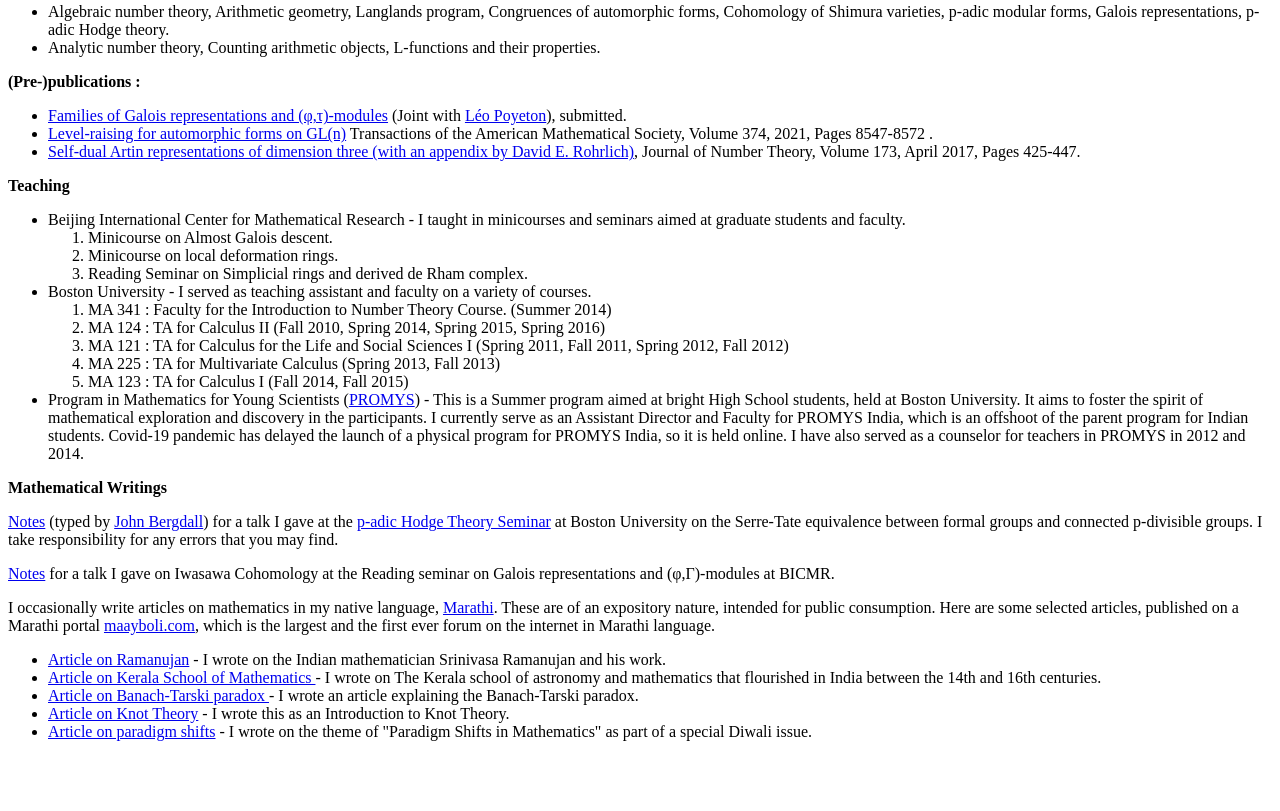
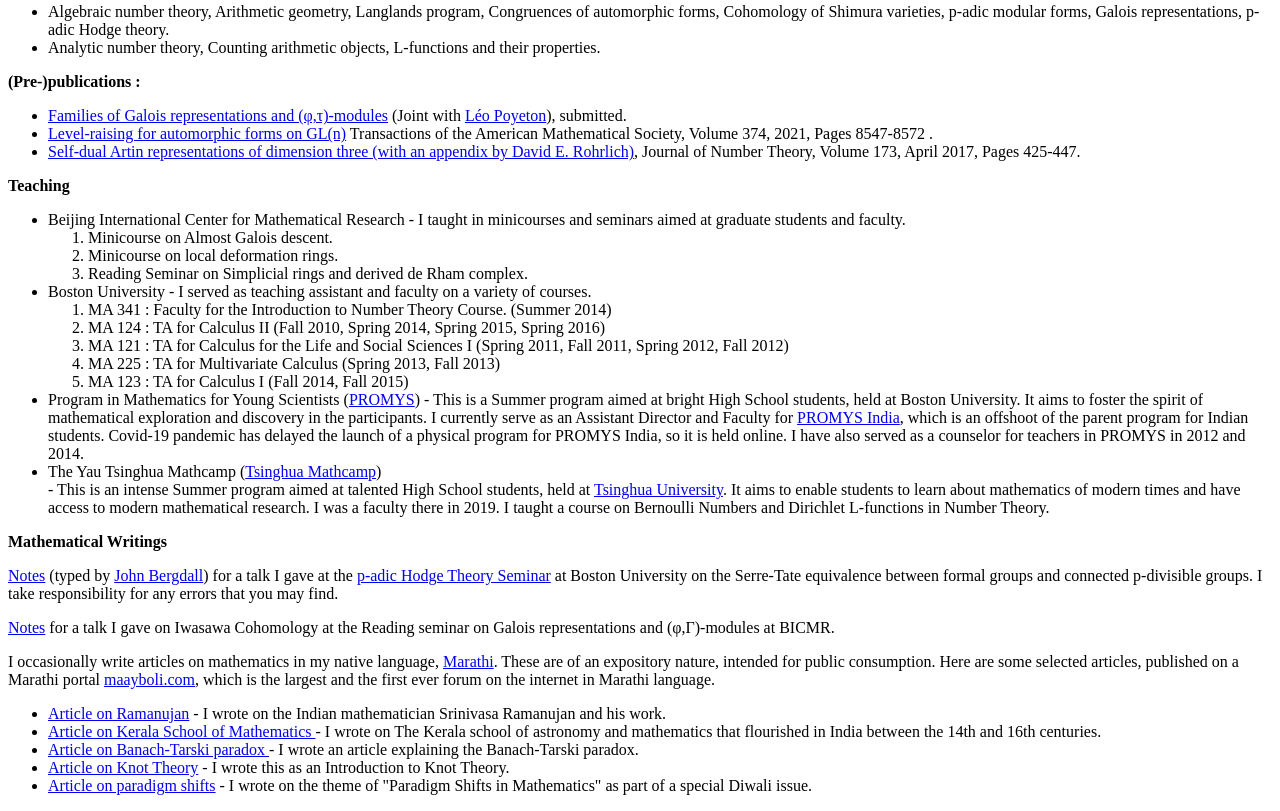
Before and after one commit to adityakarnataki/adityakarnataki.github.io, a plain HTML site: page index.html in a window 1280 px wide. Shown: the part 733-1544 px from the top of the page. Before the commit the page ends 1490 px from the top, so only its background shows below. Drawn offline with Linux system fonts and the light colour scheme.

Commit message:
Update index.html

```diff
--- a/index.html
+++ b/index.html
@@ -133,7 +133,9 @@
 </ol>
 </li>
 
-<li> Program in Mathematics for Young Scientists (<a href ="https://promys.org/">PROMYS</a>) - This is a Summer program aimed at bright High School students, held at Boston University. It aims to foster the spirit of mathematical exploration and discovery in the participants. I currently serve as an Assistant Director and Faculty for PROMYS India, which is an offshoot of the parent program for Indian students. Covid-19 pandemic has delayed the launch of a physical program for PROMYS India, so it is held online. I have also served as a counselor for teachers in PROMYS in 2012 and 2014. </li>
+<li> Program in Mathematics for Young Scientists (<a href ="https://promys.org/">PROMYS</a>) - This is a Summer program aimed at bright High School students, held at Boston University. It aims to foster the spirit of mathematical exploration and discovery in the participants. I currently serve as an Assistant Director and Faculty for <a href="https://promys-india.org/"> PROMYS India</a>, which is an offshoot of the parent program for Indian students. Covid-19 pandemic has delayed the launch of a physical program for PROMYS India, so it is held online. I have also served as a counselor for teachers in PROMYS in 2012 and 2014. </li>
+
+<li> The Yau Tsinghua Mathcamp (<a href="http://www.tsinghuamathcamp.cn/">Tsinghua Mathcamp</a>)</li> - This is an intense Summer program aimed at talented High School students, held at <a href="https://www.tsinghua.edu.cn/en/">Tsinghua University</a>. It aims to enable students to learn about mathematics of modern times and have access to modern mathematical research. I was a faculty there in 2019. I taught a course on Bernoulli Numbers and Dirichlet L-functions in Number Theory.
 </ul>
 
 
```
